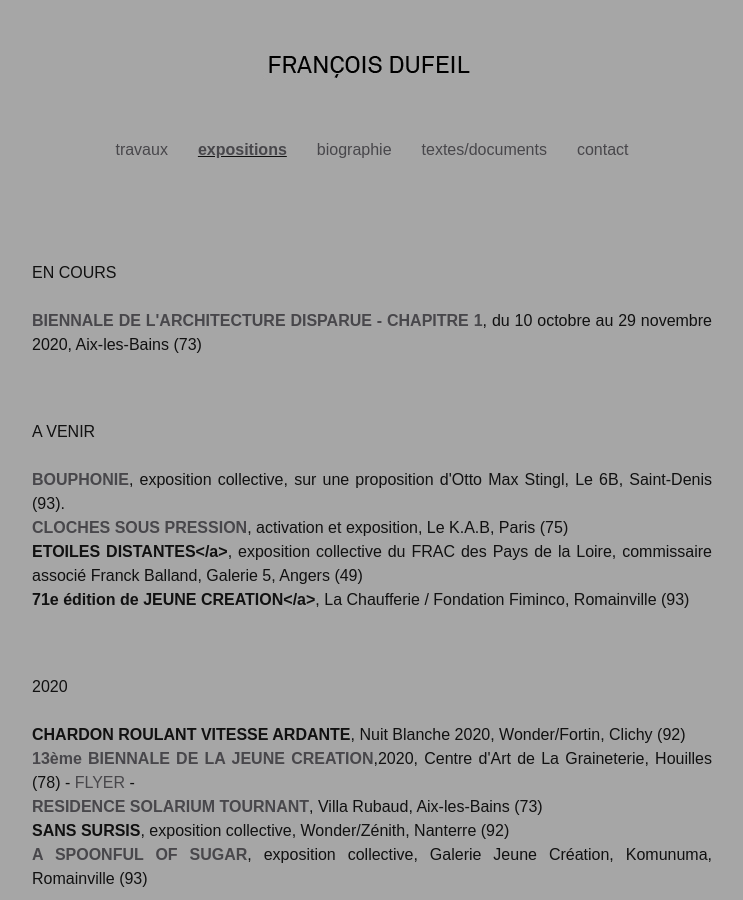
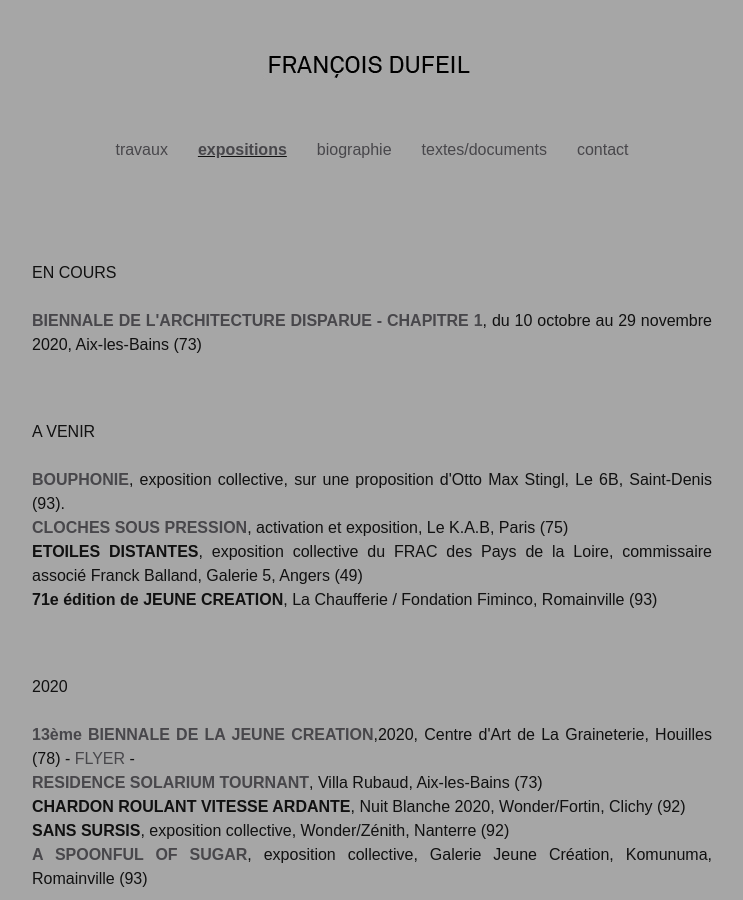
Before and after one commit to Mariecie/Mariecie.github.io, a Jekyll site: the page built from Expositions.md, in a window 1280 px wide and 900 px high. Shown: the whole window, without its empty margins (268-1011 px from the left). Built offline with Jekyll 4.4.1, drawn with Linux system fonts in a browser that asks for light colours.

Commit message:
Update Expositions.md

```diff
--- a/Expositions.md
+++ b/Expositions.md
@@ -20,8 +20,8 @@ A VENIR
 <br>
 <br><span style="font-weight: bold;"><a href="{{ 'images/DP_bouphonie_6B_V2.pdf' | relative_url }}">BOUPHONIE</a></span>, exposition collective, sur une proposition d'Otto Max Stingl, Le 6B, Saint-Denis (93).
 <br><span style="font-weight: bold;"><a href="{{ site.baseurl }}/2015/10/23/Cloches-sous-pression/">CLOCHES SOUS PRESSION</a></span>, activation et exposition, Le K.A.B, Paris (75)
-<br><span style="font-weight: bold;">ETOILES DISTANTES</a></span>, exposition collective du FRAC des Pays de la Loire, commissaire associé Franck Balland, Galerie 5, Angers (49)
-<br><span style="font-weight: bold;">71e édition de JEUNE CREATION</a></span>, La Chaufferie / Fondation Fiminco, Romainville (93)
+<br><span style="font-weight: bold;">ETOILES DISTANTES</span>, exposition collective du FRAC des Pays de la Loire, commissaire associé Franck Balland, Galerie 5, Angers (49)
+<br><span style="font-weight: bold;">71e édition de JEUNE CREATION</span>, La Chaufferie / Fondation Fiminco, Romainville (93)
 </p>
 
 <p style="text-align:justify">
@@ -29,9 +29,9 @@ A VENIR
 <br>
 2020
 <br>
-<br><span style="font-weight: bold;">CHARDON ROULANT VITESSE ARDANTE</span>, Nuit Blanche 2020, Wonder/Fortin, Clichy (92)
 <br><span style="font-weight: bold;"><a href="#" onclick='window.open("https://lagraineterie.ville-houilles.fr/biennale-de-la-jeune-creation");return false;'>13ème BIENNALE DE LA JEUNE CREATION</a></span>,2020, Centre d'Art de La Graineterie, Houilles (78)  - <a href="{{ 'images/Flyer_Houille_2020.pdf' | relative_url }}">FLYER</a> -
 <br><span style="font-weight: bold;"><a href="#" onclick='window.open("https://solariumtournant.com/");return false;'>RESIDENCE SOLARIUM TOURNANT</a></span>, Villa Rubaud, Aix-les-Bains (73)
+<br><span style="font-weight: bold;">CHARDON ROULANT VITESSE ARDANTE</span>, Nuit Blanche 2020, Wonder/Fortin, Clichy (92)
 <br><span style="font-weight: bold;">SANS SURSIS</span>, exposition collective, Wonder/Zénith, Nanterre (92)
 <br><span style="font-weight: bold;"><a href="#" onclick='window.open("https://www.facebook.com/events/1060201924337678/");return false;'>A SPOONFUL OF SUGAR</a></span>, exposition collective, Galerie Jeune Création, Komunuma, Romainville (93)
 </p>
```
